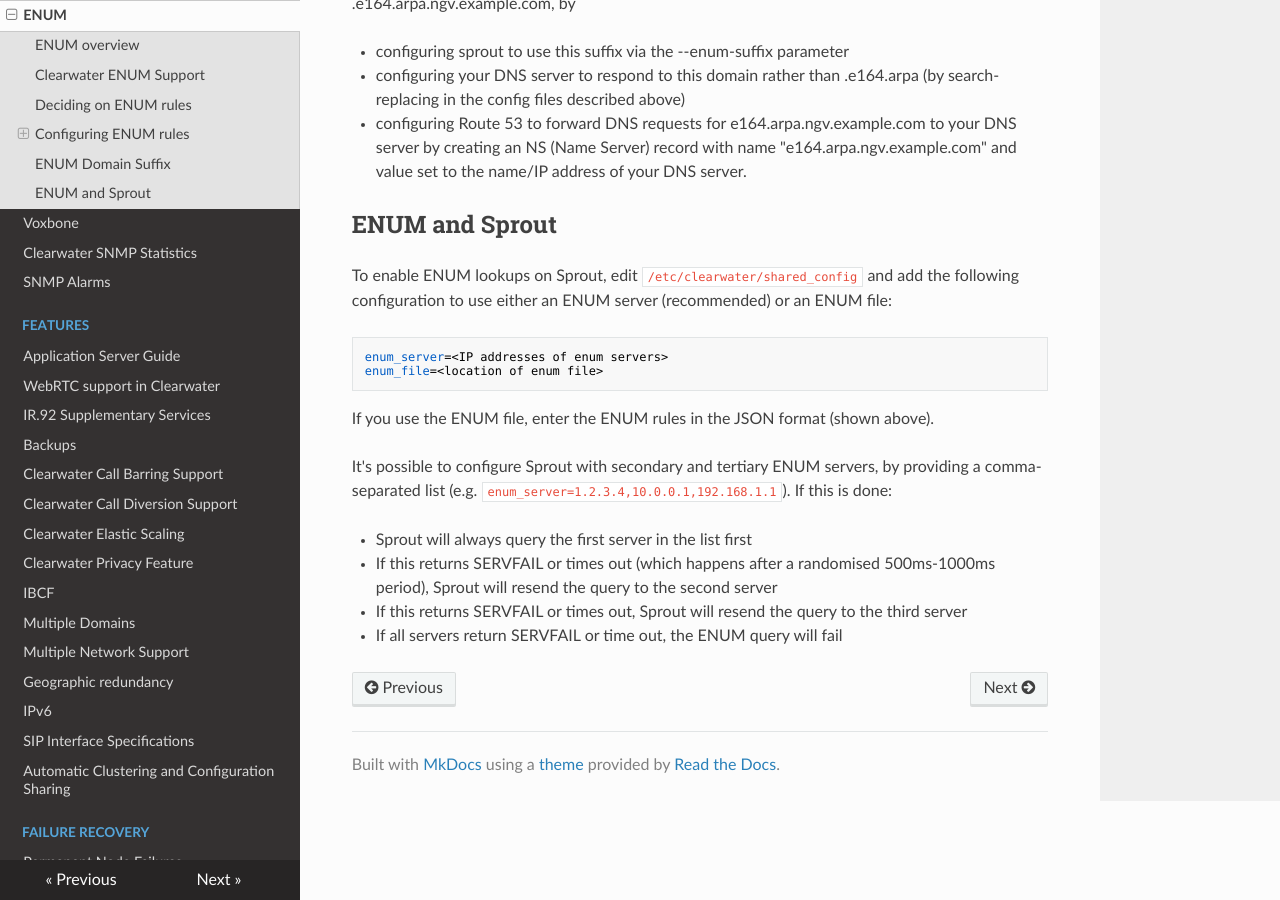
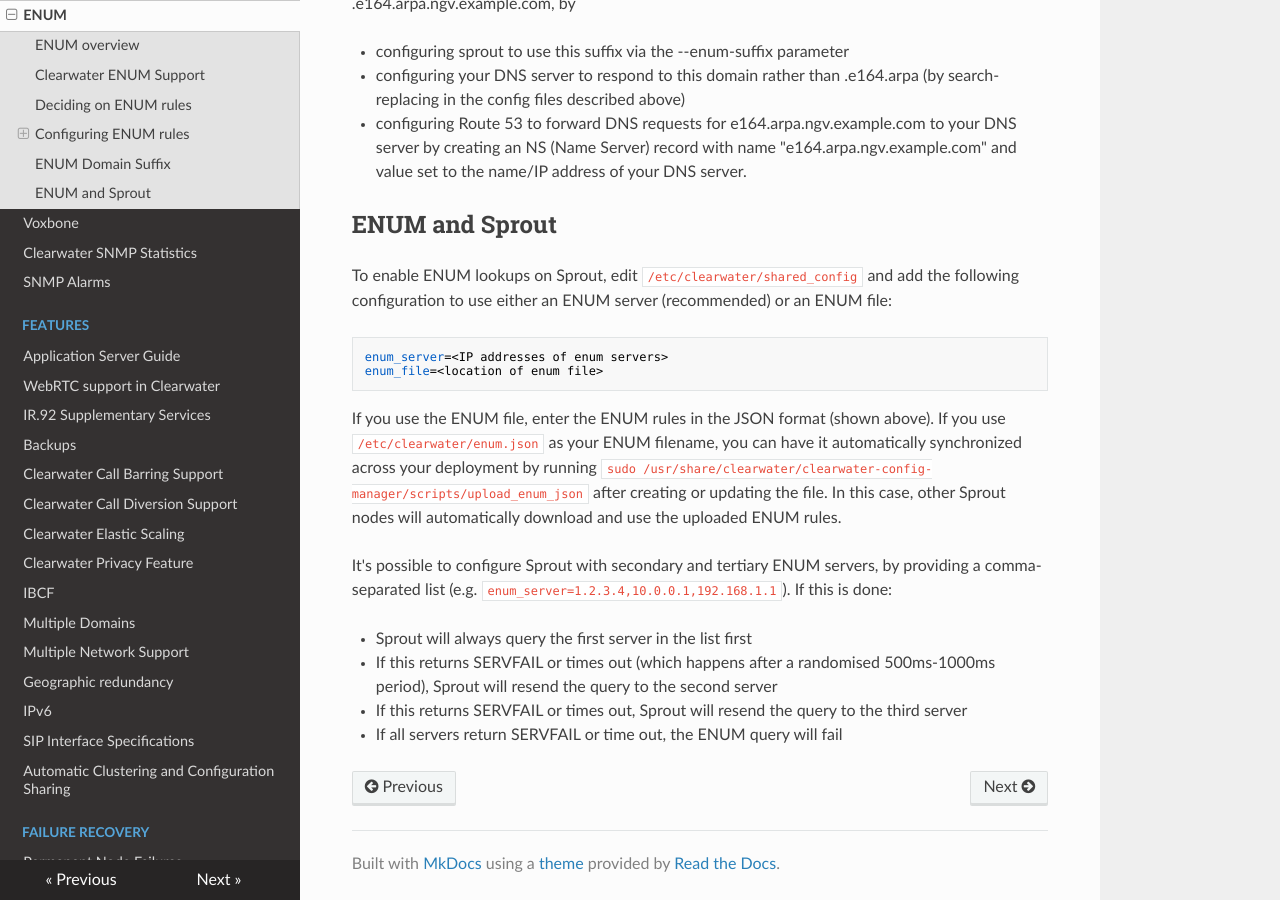
Before and after one commit to Metaswitch/clearwater-readthedocs, an MkDocs documentation site: the page built from docs/ENUM.md, in a window 1280 px wide and 900 px high, scrolled down 6859 px. Built offline with MkDocs 1.6.1, drawn with Linux system fonts in a browser that asks for light colours; nearby versions of some CDN libraries; old or Windows-style settings are respelled for this version of MkDocs.

Commit message:
Add instructions to upload JSON files

```diff
--- a/docs/ENUM.md
+++ b/docs/ENUM.md
@@ -405,7 +405,7 @@ To enable ENUM lookups on Sprout, edit `/etc/clearwater/shared_config` and add t
     enum_server=<IP addresses of enum servers>
     enum_file=<location of enum file>
 
-If you use the ENUM file, enter the ENUM rules in the JSON format (shown above).
+If you use the ENUM file, enter the ENUM rules in the JSON format (shown above).  If you use `/etc/clearwater/enum.json` as your ENUM filename, you can have it automatically synchronized across your deployment by running `sudo /usr/share/clearwater/clearwater-config-manager/scripts/upload_enum_json` after creating or updating the file.  In this case, other Sprout nodes will automatically download and use the uploaded ENUM rules.
 
 It's possible to configure Sprout with secondary and tertiary ENUM servers, by providing a comma-separated list (e.g. `enum_server=1.2.3.4,10.0.0.1,192.168.1.1`). If this is done:
 
```
Also changed, not shown: docs/IBCF.md (+2 -0 lines).
